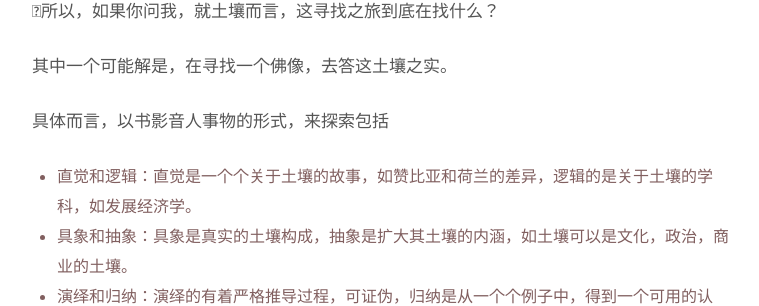
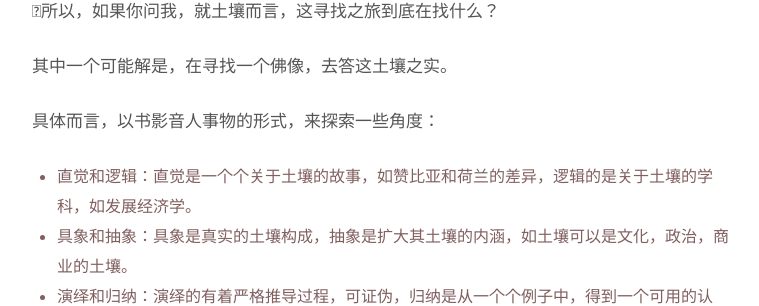
Before and after one commit to WillWang-X/willwang-x.github.io, a Jekyll site: the page built from _posts/blogs/2022-01-04-2022-soil.md, in a window 1280 px wide and 900 px high, scrolled down 2933 px. Shown: the part 150-456 px from the top of the window, without its empty margins (258-1017 px from the left). Built offline with Jekyll 4.4.1, drawn with Linux system fonts in a browser that asks for light colours.

Commit message:
Update 2022

```diff
--- a/_posts/blogs/2022-01-04-2022-soil.md
+++ b/_posts/blogs/2022-01-04-2022-soil.md
@@ -86,7 +86,7 @@ Dan 开始到处找合适的佛像，有天他看到一尊大约60公分高的
 
 其中一个可能解是，在寻找一个佛像，去答这土壤之实。
 
-具体而言，以书影音人事物的形式，来探索包括
+具体而言，以书影音人事物的形式，来探索一些角度：
 
 - 直觉和逻辑：直觉是一个个关于土壤的故事，如赞比亚和荷兰的差异，逻辑的是关于土壤的学科，如发展经济学。
 - 具象和抽象：具象是真实的土壤构成，抽象是扩大其土壤的内涵，如土壤可以是文化，政治，商业的土壤。
```
